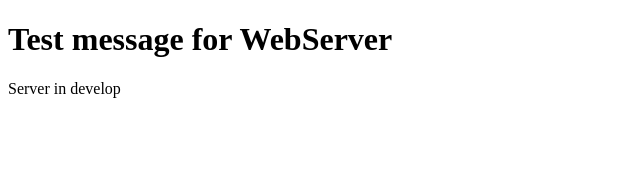
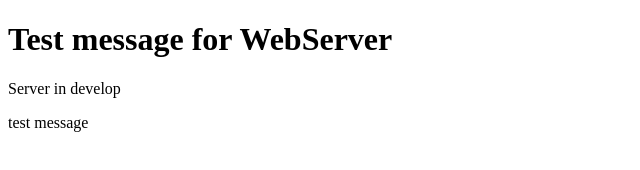
Before and after one commit to DanielM4tveev/WebServerCPP, a plain HTML site: page index.html in a window 1280 px wide. Shown: the full height of the page, 0-640 px from the left. Drawn offline with Linux system fonts and the light colour scheme.

Commit message:
MiniTest

```diff
--- a/index.html
+++ b/index.html
@@ -8,5 +8,6 @@
 <body>
     <h1>Test message for WebServer</h1>
     <p>Server in develop</p>
+    <p>test message</p>
 </body>
 </html>
```
Also changed, not shown: 1 other file.
